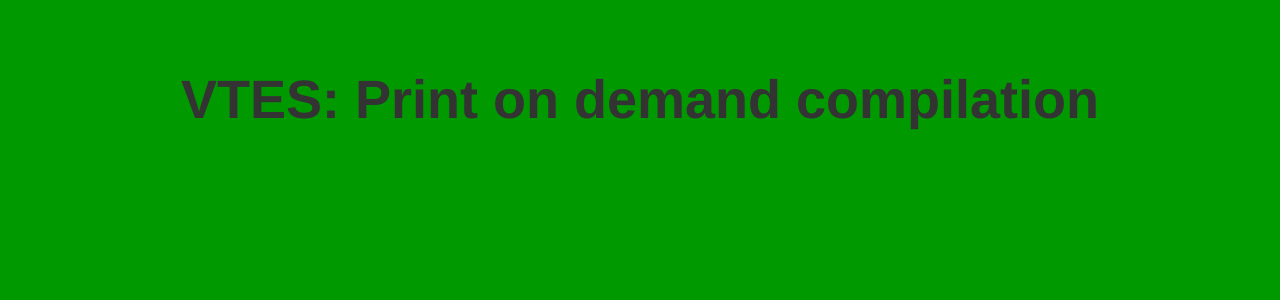
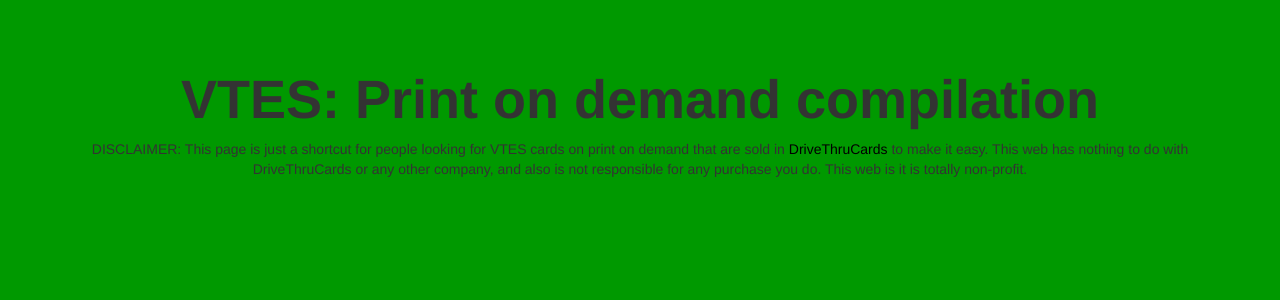
Before and after one commit to Nosk14/vtes-pod-shortcut, a Flask app: page / in a window 1280 px wide. Shown: the top 300 px of the page. Run offline with Flask 2, Linux system fonts and the light colour scheme; some libraries are stand-ins or nearby versions.

Commit message:
gunicorn and disclaimer

```diff
--- a/app/templates/cards_panel.html
+++ b/app/templates/cards_panel.html
@@ -48,7 +48,10 @@
 <body>
 <header>
     <h1>VTES: Print on demand compilation</h1>
-
+    <p>
+        DISCLAIMER: This page is just a shortcut for people looking for VTES cards on print on demand that are sold in <a href="https://www.drivethrucards.com/browse/pub/12056/Black-Chantry-Productions/subcategory/30619_34256/VTES-Legacy-Card-Singles?sort=4a&pfrom=0.35&pto=0.35">DriveThruCards</a> to make it easy.
+        This web has nothing to do with DriveThruCards or any other company, and also is not responsible for any purchase you do. This web is it is totally non-profit.
+    </p>
 </header>
 <div class="grid-container">
     {% for card in cards %}
--- a/requirements.txt
+++ b/requirements.txt
@@ -1,2 +1,3 @@
 Flask==1.1.2
 requests==2.25.1
+gunicorn==20.0.4
```
